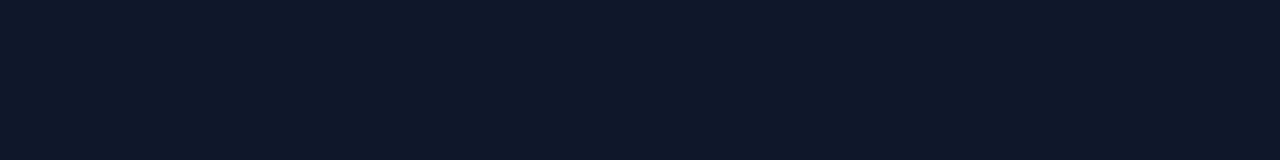
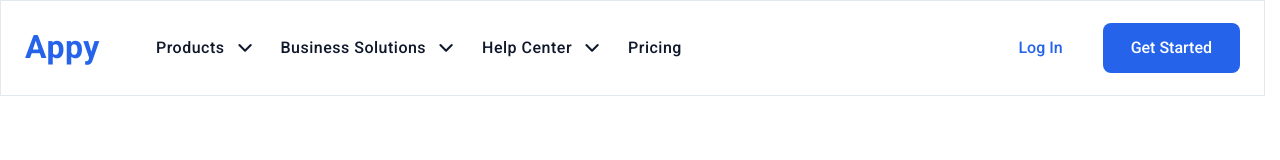
Before and after one commit to sbyrzhn/appy, a plain HTML site: page index.html in a window 1280 px wide. Drawn offline with Linux system fonts and the light colour scheme.

Commit message:
feat(header): add header section (#1)
* feat(header): add html structure

* feat(header): add css styles

* feat: make responsive

---------

Co-authored-by: Sabyrzhan <sabyrzhan@Sabyrzhans-MacBook-Air.local>

```diff
--- a/index.html
+++ b/index.html
@@ -6,5 +6,65 @@
 		<title>Appy</title>
 		<link rel="stylesheet" href="./styles/main.css" />
 	</head>
-	<body></body>
+	<body>
+		<header class="header">
+			<div class="header-left">
+				<a href="/" class="logo">Appy</a>
+				<button type="button" class="header-burger-menu">
+					<svg
+						width="24"
+						height="25"
+						viewBox="0 0 24 25"
+						fill="none"
+						xmlns="http://www.w3.org/2000/svg"
+					>
+						<path
+							fill-rule="evenodd"
+							clip-rule="evenodd"
+							d="M3 8C3 7.58579 3.33579 7.25 3.75 7.25H20.25C20.6642 7.25 21 7.58579 21 8C21 8.41421 20.6642 8.75 20.25 8.75H3.75C3.33579 8.75 3 8.41421 3 8Z"
+							fill="#0F172A"
+						/>
+						<path
+							fill-rule="evenodd"
+							clip-rule="evenodd"
+							d="M3 12.5C3 12.0858 3.33579 11.75 3.75 11.75H20.25C20.6642 11.75 21 12.0858 21 12.5C21 12.9142 20.6642 13.25 20.25 13.25H3.75C3.33579 13.25 3 12.9142 3 12.5Z"
+							fill="#0F172A"
+						/>
+						<path
+							fill-rule="evenodd"
+							clip-rule="evenodd"
+							d="M3 17C3 16.5858 3.33579 16.25 3.75 16.25H20.25C20.6642 16.25 21 16.5858 21 17C21 17.4142 20.6642 17.75 20.25 17.75H3.75C3.33579 17.75 3 17.4142 3 17Z"
+							fill="#0F172A"
+						/>
+					</svg>
+				</button>
+				<nav class="header-menu">
+					<ul class="header-menu-list">
+						<li class="header-menu-item">
+							<a href="/" class="header-menu-link has-dropdown">Products</a>
+						</li>
+						<li class="header-menu-item">
+							<a href="/" class="header-menu-link has-dropdown"
+								>Business Solutions
+							</a>
+						</li>
+						<li class="header-menu-item">
+							<a href="/" class="header-menu-link has-dropdown">Help Center</a>
+						</li>
+						<li class="header-menu-item">
+							<a href="/" class="header-menu-link">Pricing</a>
+						</li>
+					</ul>
+				</nav>
+			</div>
+			<div class="header-actions">
+				<button type="button" class="header-login-button transparent">
+					Log In
+				</button>
+				<button type="button" class="header-get-started-button button">
+					Get Started
+				</button>
+			</div>
+		</header>
+	</body>
 </html>
--- a/styles/base/globals.css
+++ b/styles/base/globals.css
@@ -3,8 +3,21 @@ body {
 	font-weight: 400;
 	line-height: 1.6;
 	font-family: var(--font-family);
-	background-color: var(--color-dark);
-	color: var(--color-light-gray);
+	background-color: var(--color-light);
+	color: var(--color-dark);
+}
+
+a,
+button,
+input,
+textarea,
+svg * {
+	transition-duration: var(--transition-duration);
+}
+
+a {
+	color: var(--color-dark);
+	text-decoration: none;
 }
 
 h2 {
--- a/styles/base/utils.css
+++ b/styles/base/utils.css
@@ -3,3 +3,7 @@
 	padding-inline: var(--container-padding-x);
 	margin-inline: auto;
 }
+
+.transparent {
+	background-color: transparent;
+}
--- /dev/null
+++ b/styles/blocks/header.css
@@ -0,0 +1,105 @@
+.header {
+	display: flex;
+	align-items: center;
+	justify-content: space-between;
+	column-gap: 24px;
+	padding-inline: 24px;
+	border: 1px solid #e2e8f0;
+	letter-spacing: 0.5px;
+	height: 96px;
+}
+
+.header-left {
+	display: flex;
+	align-items: center;
+	column-gap: 48px;
+}
+
+.logo {
+	font-size: 32px;
+	font-weight: 700;
+	color: var(--color-accent);
+}
+
+.logo:hover {
+	color: var(--color-dark);
+}
+
+.header-menu-list {
+	display: flex;
+	column-gap: 8px;
+}
+
+.header-menu-link {
+	display: inline-flex;
+	align-items: center;
+	padding: 12px 8px;
+	column-gap: 8px;
+	font-size: 16px;
+	font-weight: 500;
+}
+
+.header-menu-link.has-dropdown::after {
+	content: "";
+	width: 24px;
+	height: 24px;
+	background: url("../../assets/icons/chevron-down.svg") center/cover no-repeat;
+}
+
+.header-burger-menu {
+	display: none;
+}
+
+.header-actions {
+	display: flex;
+	column-gap: 16px;
+}
+
+.header-login-button {
+	font-weight: 500;
+	font-size: 16px;
+	color: var(--color-accent);
+	padding: 12px 24px;
+	border: none;
+}
+
+.header-login-button:hover {
+	color: var(--color-dark);
+}
+
+.header-get-started-button.button {
+	padding: 12px 28px;
+}
+
+.header-get-started-button.button:hover {
+	background-color: var(--color-dark);
+}
+
+@media (max-width: 393px) {
+	.header {
+		justify-content: space-between;
+		padding-inline: 0;
+		height: 67px;
+	}
+
+	.header-left {
+		column-gap: 0;
+		padding-inline: 16px;
+		justify-content: space-between;
+		width: 100vw;
+	}
+
+	.header-menu,
+	.header-actions {
+		display: none;
+	}
+
+	.header-burger-menu {
+		display: block;
+		width: 24px;
+		height: 24px;
+		border: none;
+		text-align: center;
+		background-color: transparent;
+	}
+}
--- /dev/null
+++ b/styles/components/button.css
@@ -0,0 +1,10 @@
+.button {
+	font-weight: 500;
+	font-size: 16px;
+	white-space: nowrap;
+	color: var(--color-light);
+	background-color: var(--color-accent);
+	border-radius: var(--border-radius);
+	border: none;
+	padding: 20px 48px;
+}
--- a/styles/main.css
+++ b/styles/main.css
@@ -3,3 +3,7 @@
 @import url("./base/variables.css");
 @import url("./base/globals.css");
 @import url("./base/utils.css");
+
+@import url("./blocks/header.css");
+
+@import url("./components/button.css");
```
Also changed, not shown: assets/icons/burger-icon.svg (added), assets/icons/chevron-down.svg (added).
